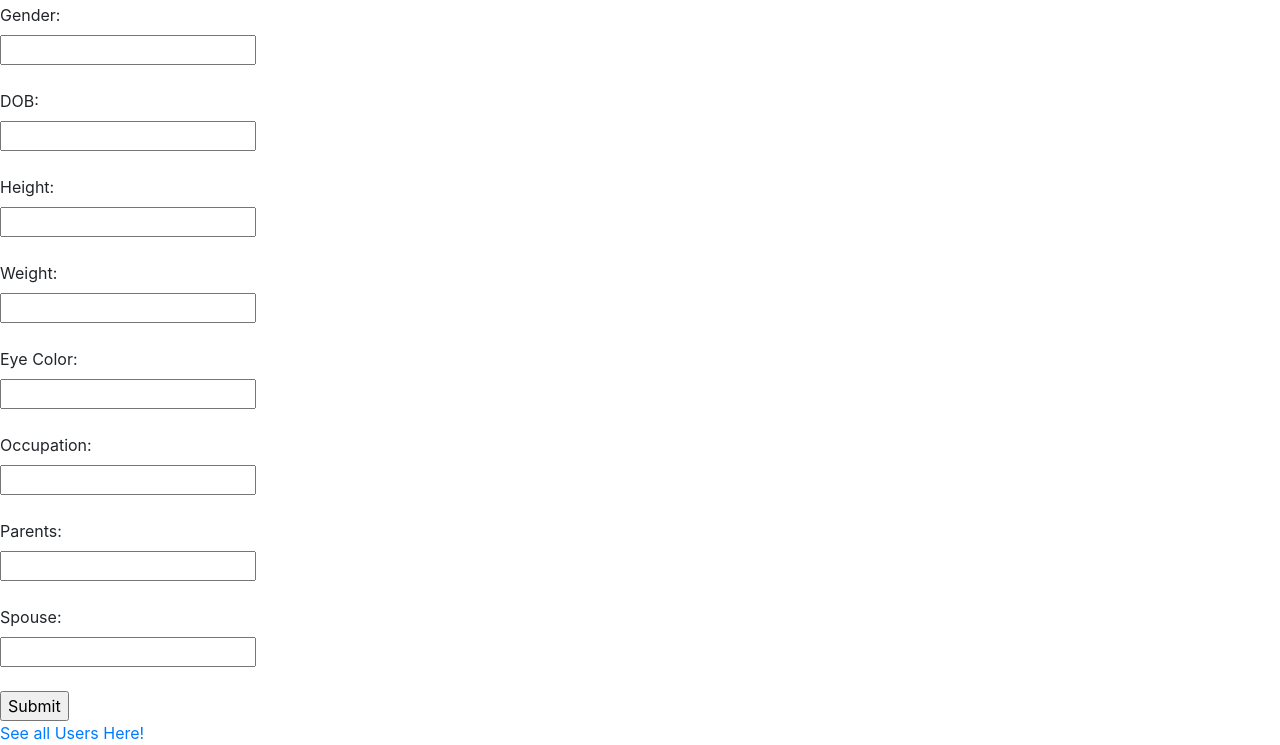
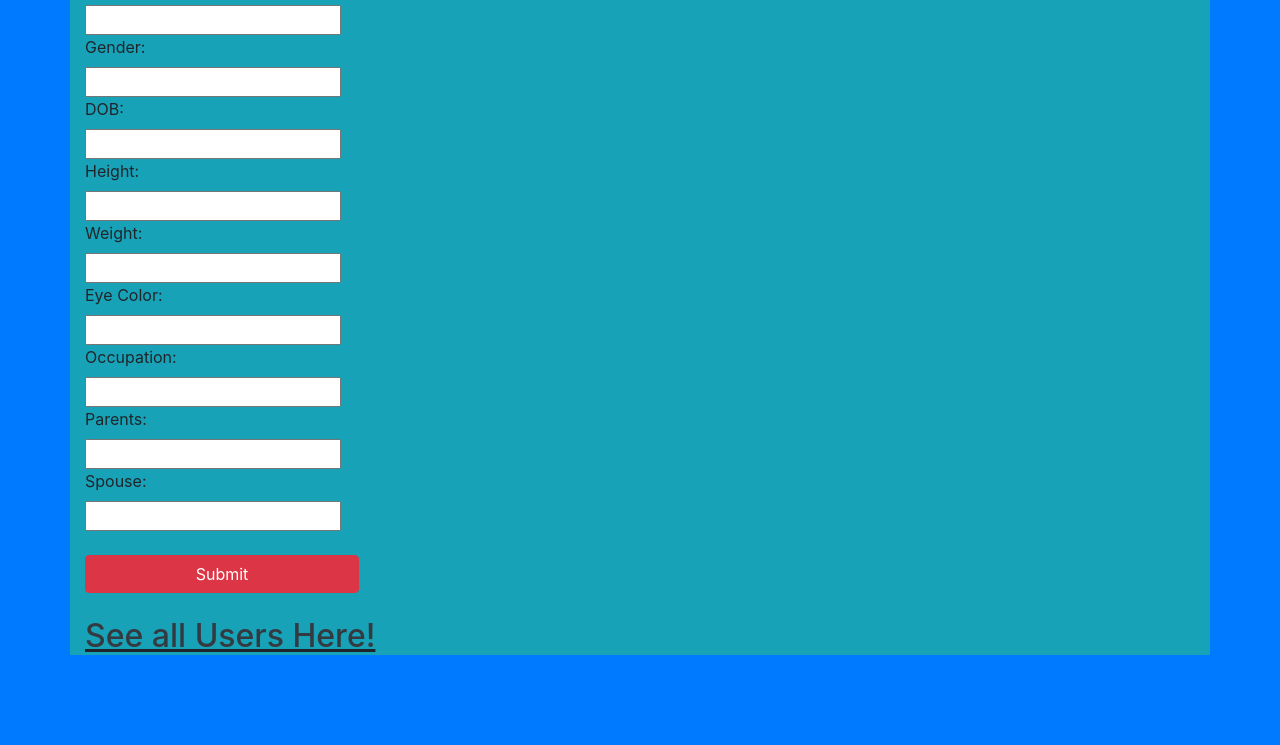
Before and after one commit to dcbaker1992/most_wanted, a plain HTML site: page index.html in a window 1280 px wide. Shown: the part 145-890 px from the top of the page. After the commit the page ends 808 px from the top, so only its background shows below. Drawn offline with nearby package versions, Linux system fonts and the light colour scheme.

Commit message:
6th commit

```diff
--- a/index.html
+++ b/index.html
@@ -5,36 +5,38 @@
     <title>devCodeCamp &middot; Most Wanted</title>
     <link rel="stylesheet" href="https://stackpath.bootstrapcdn.com/bootstrap/4.3.1/css/bootstrap.min.css" integrity="sha384-ggOyR0iXCbMQv3Xipma34MD+dH/1fQ784/j6cY/iJTQUOhcWr7x9JvoRxT2MZw1T" crossorigin="anonymous">
   </head>
-  <body>
+  <body class="bg-primary">
+    <div class="container bg-info">
+      <h1>Search By:</h1>
       <form id="nameForm">
         <label for="fname">First name:</label><br>
         <input type="text" id="fname" name="fname"><br>
         <label for="lname">Last name:</label><br>
-      <input type="text" id="lname" name="lname"><br><br>
+        <input type="text" id="lname" name="lname"><br>
         <label for="gender">Gender:</label><br>
-      <input type="text" id="gender" name="gender"><br><br>
+        <input type="text" id="gender" name="gender"><br>
         <label for="dob">DOB:</label><br>
-      <input type="text" id="dob" name="dob"><br><br>
+        <input type="text" id="dob" name="dob"><br>
         <label for="height">Height:</label><br>
-      <input type="text" id="height" name="height"><br><br>
+        <input type="text" id="height" name="height"><br>
         <label for="weight">Weight:</label><br>
-      <input type="text" id="weight" name="weight"><br><br>
+        <input type="text" id="weight" name="weight"><br>
         <label for="eyeColor">Eye Color:</label><br>
-      <input type="text" id="eyeColor" name="eyeColor"><br><br>
+        <input type="text" id="eyeColor" name="eyeColor"><br>
         <label for="occupation">Occupation:</label><br>
-      <input type="text" id="occupation" name="occupation"><br><br>
+        <input type="text" id="occupation" name="occupation"><br>
         <label for="parents">Parents:</label><br>
-      <input type="text" id="parents" name="parents"><br><br>
+        <input type="text" id="parents" name="parents"><br>
         <label for="currentSpouse">Spouse:</label><br>
         <input type="text" id="currentSpouse" name="currentSpouse"><br><br>
 
 
-      <input type="button" onclick="masterSearch()" value="Submit">
+        <input class="btn btn-danger" onclick="masterSearch()" value="Submit"><br><br>
       </form>
 
-    <a href="allUSers.html"> See all Users Here!</a>
+      <h2><u><a class="text-dark" href="allUSers.html"> See all Users Here!</a></u></h2>
 
-
+    </div>
 
     <script src="data.js"></script>
     <script src="app.js"></script>
```
Also changed, not shown: allUsers.html (+6 -4 lines). Lines whose indentation alone changed are shown as unchanged.
